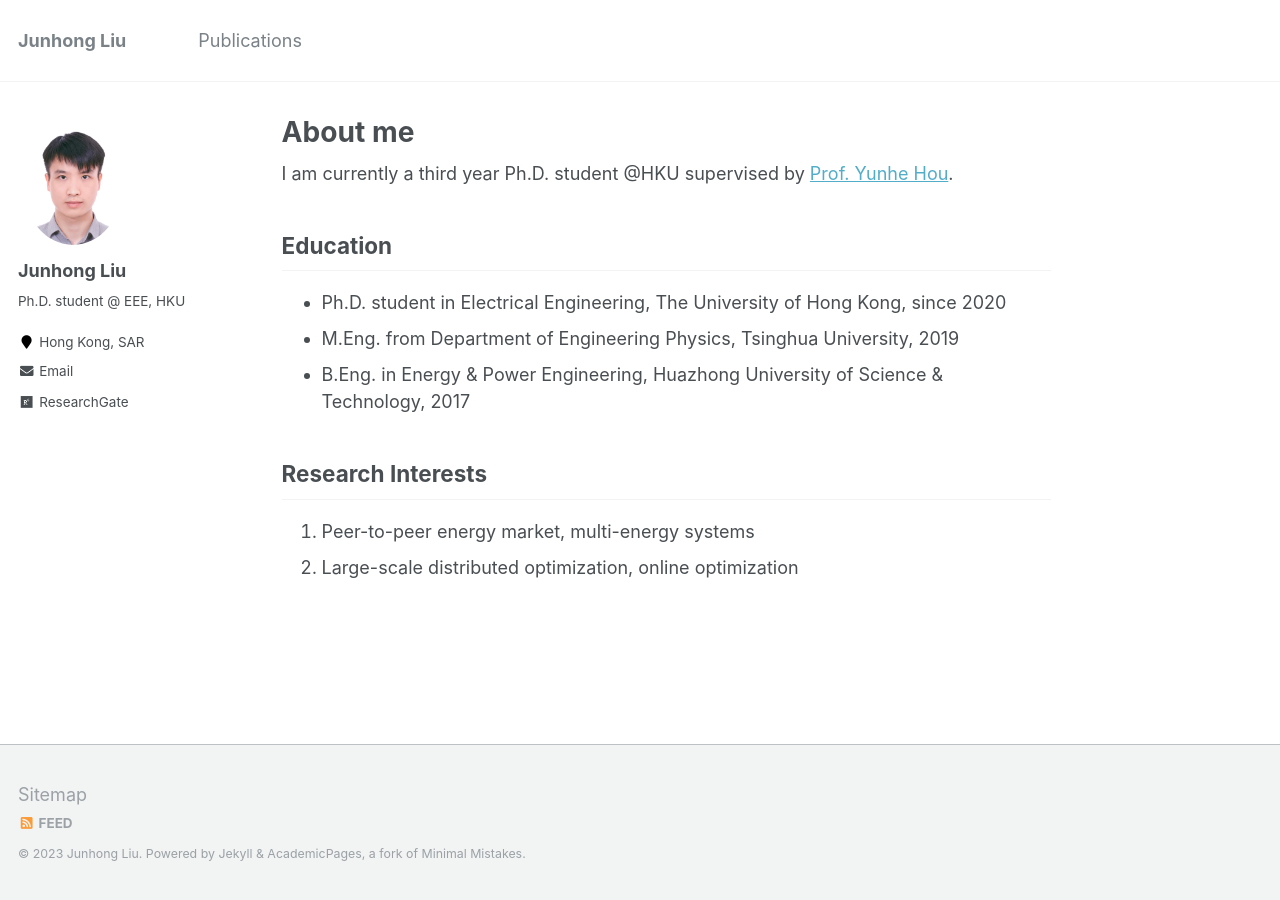
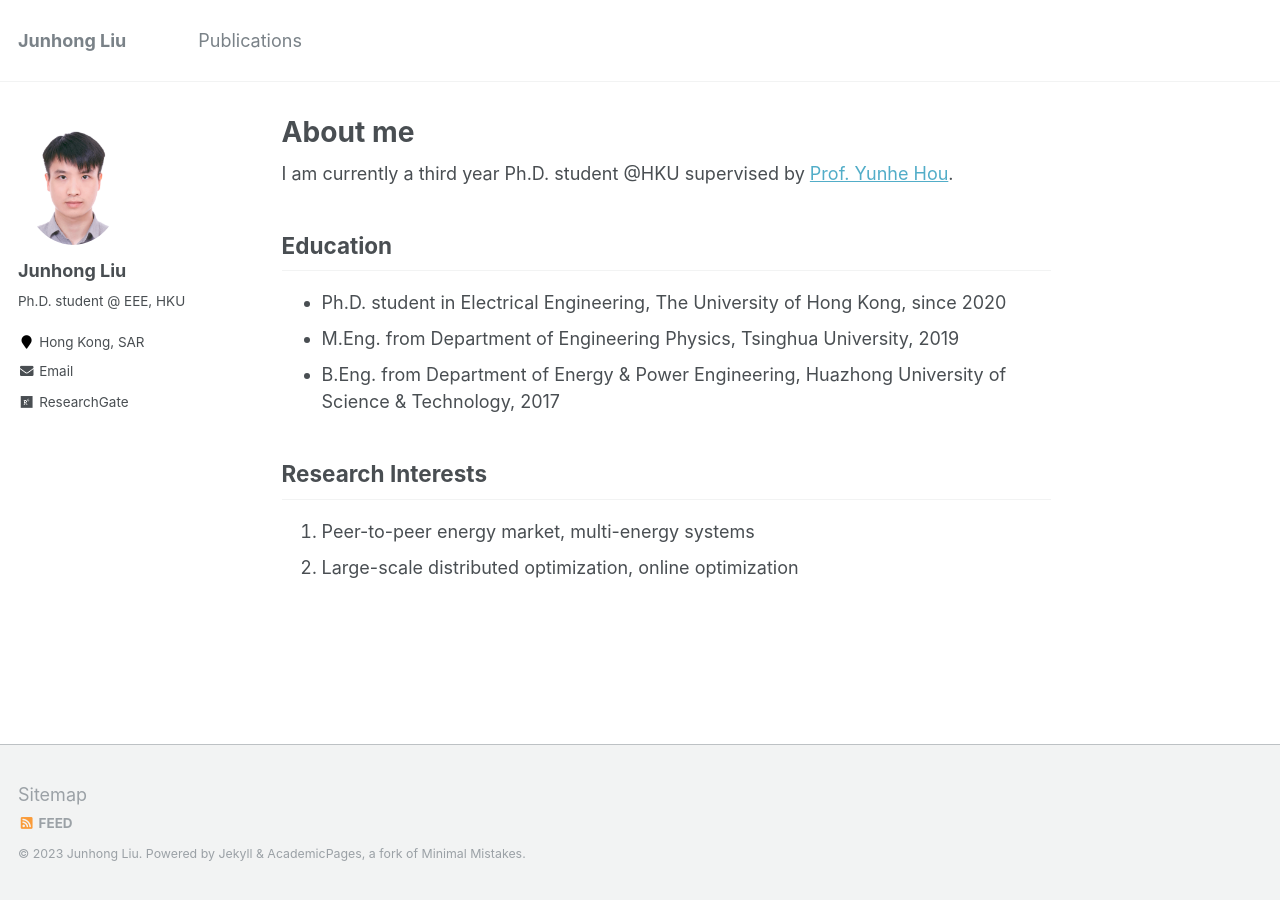
Before and after one commit to johnny-eee/online, a Jekyll site: the page built from _pages/about.md, in a window 1280 px wide. Built offline with Jekyll 4.4.1, drawn with Linux system fonts in a browser that asks for light colours.

Commit message:
Update about.md

```diff
--- a/_pages/about.md
+++ b/_pages/about.md
@@ -14,7 +14,7 @@ I am currently a third year Ph.D. student @HKU supervised by [Prof. Yunhe Hou](h
 
 * Ph.D. student in Electrical Engineering, The University of Hong Kong, since 2020
 * M.Eng. from Department of Engineering Physics, Tsinghua University, 2019
-* B.Eng. in Energy & Power Engineering, Huazhong University of Science & Technology, 2017
+* B.Eng. from Department of Energy & Power Engineering, Huazhong University of Science & Technology, 2017
 
 ## Research Interests
 
```
